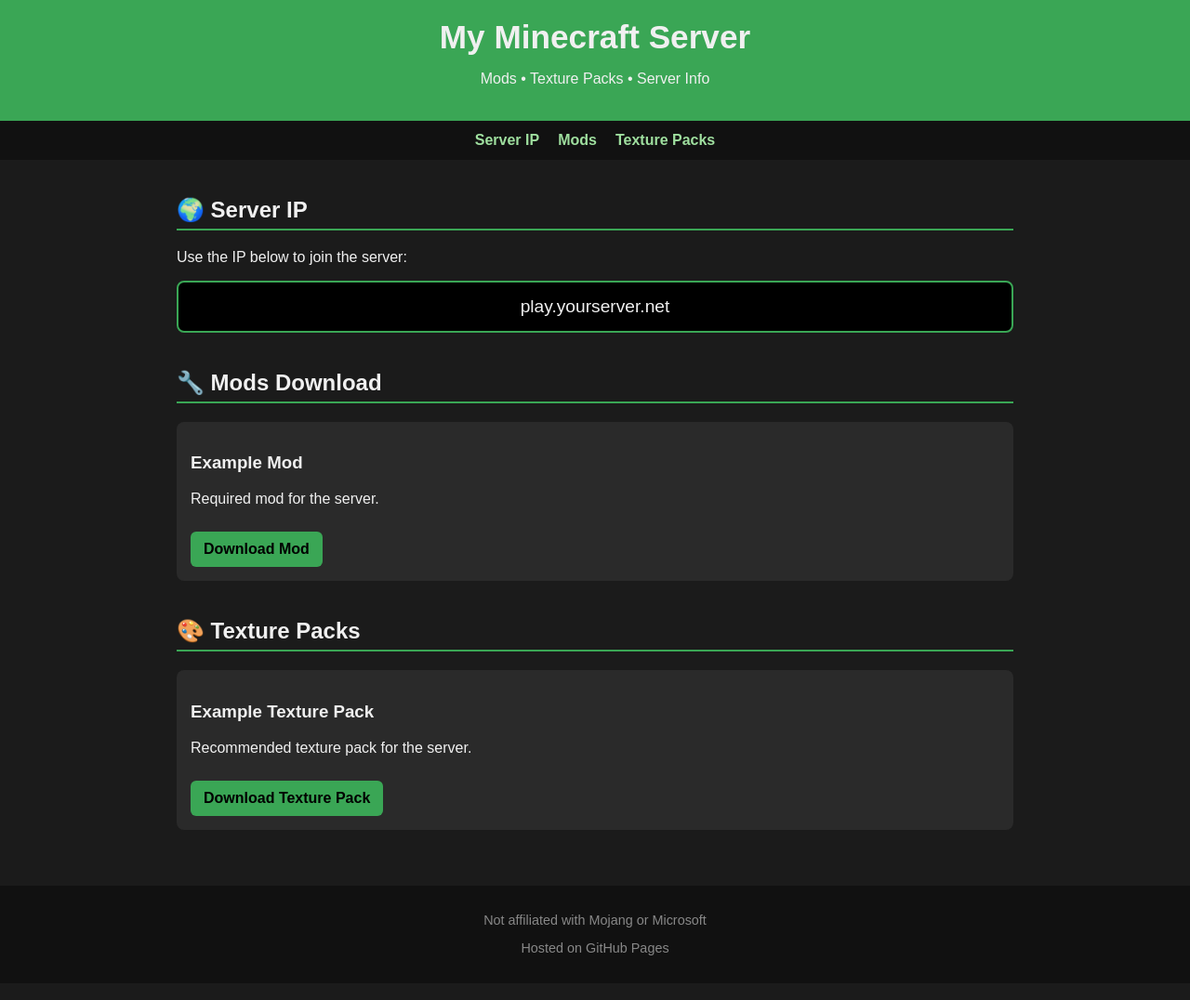
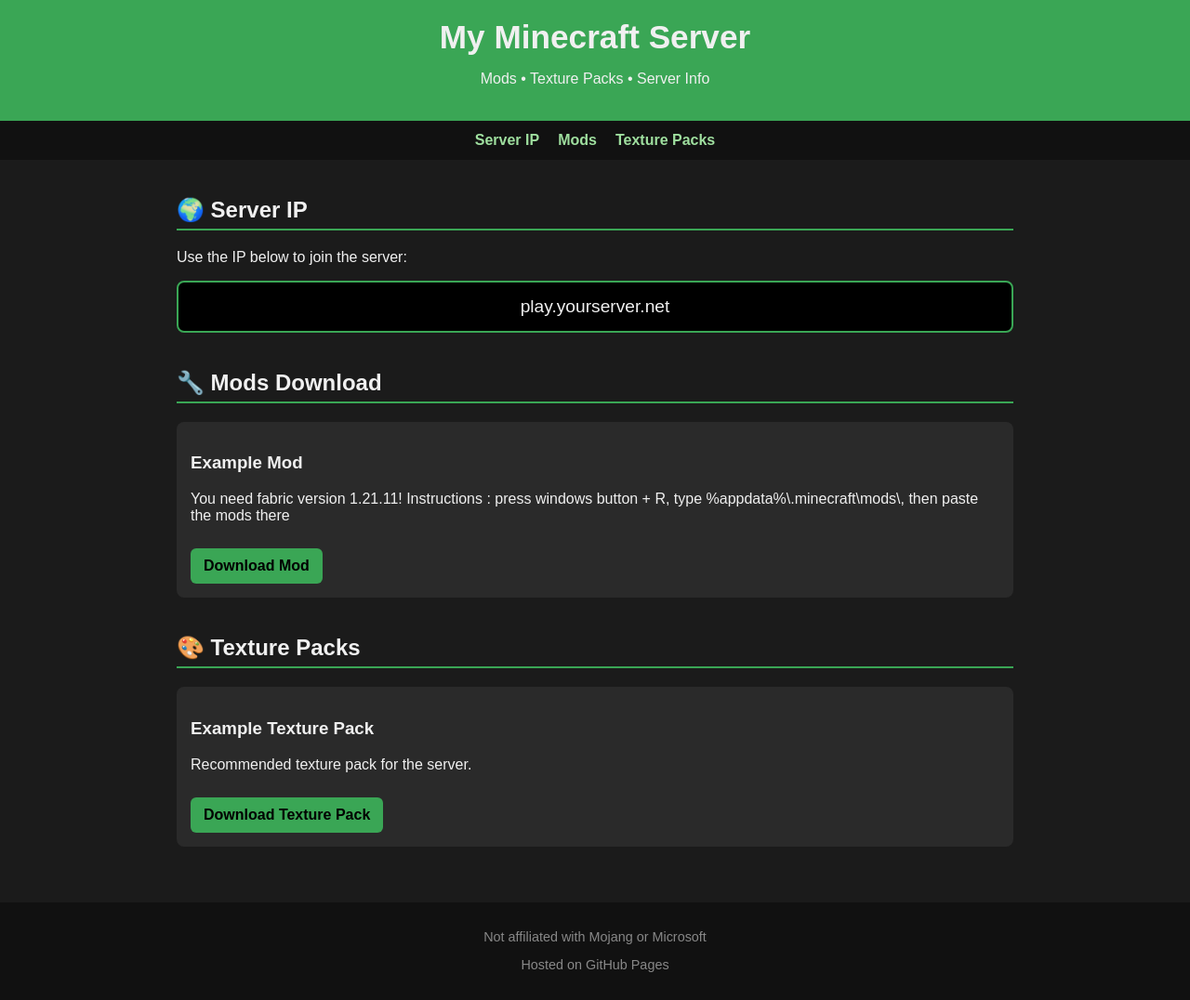
Before and after one commit to oldhvh/oldhvh.github.io, a Jekyll site: the page built from README.md, in a window 1280 px wide. Shown: the whole page at 93% size. Built offline with Jekyll 4.4.1, drawn with Linux system fonts in a browser that asks for light colours; our own code applies the rules of GitHub Pages for plain Markdown files.

Commit message:
Update default.html

```diff
--- a/_layouts/default.html
+++ b/_layouts/default.html
@@ -124,8 +124,9 @@
 
     <div class="card">
       <h3>Example Mod</h3>
-      <p>Required mod for the server.</p>
-      <a class="download-btn" href="files/example-mod.jar">Download Mod</a>
+      <p>You need fabric version 1.21.11!
+         Instructions : press windows button + R, type %appdata%\.minecraft\mods\, then paste the mods there</p>
+      <a class="download-btn" href="https://drive.usercontent.google.com/download?id=1He2oZNbtIkoxebLdcQCrCkdYG-xQb_az&export=download&authuser=0&confirm=t&uuid=81f85144-a52f-4092-87c3-23e04168dc8b&at=ANTm3cw5DXiERmXvhTZcrgCZz90a%3A1768408159390">Download Mod</a>
     </div>
 
     <!-- Copy this card to add more mods -->
```
